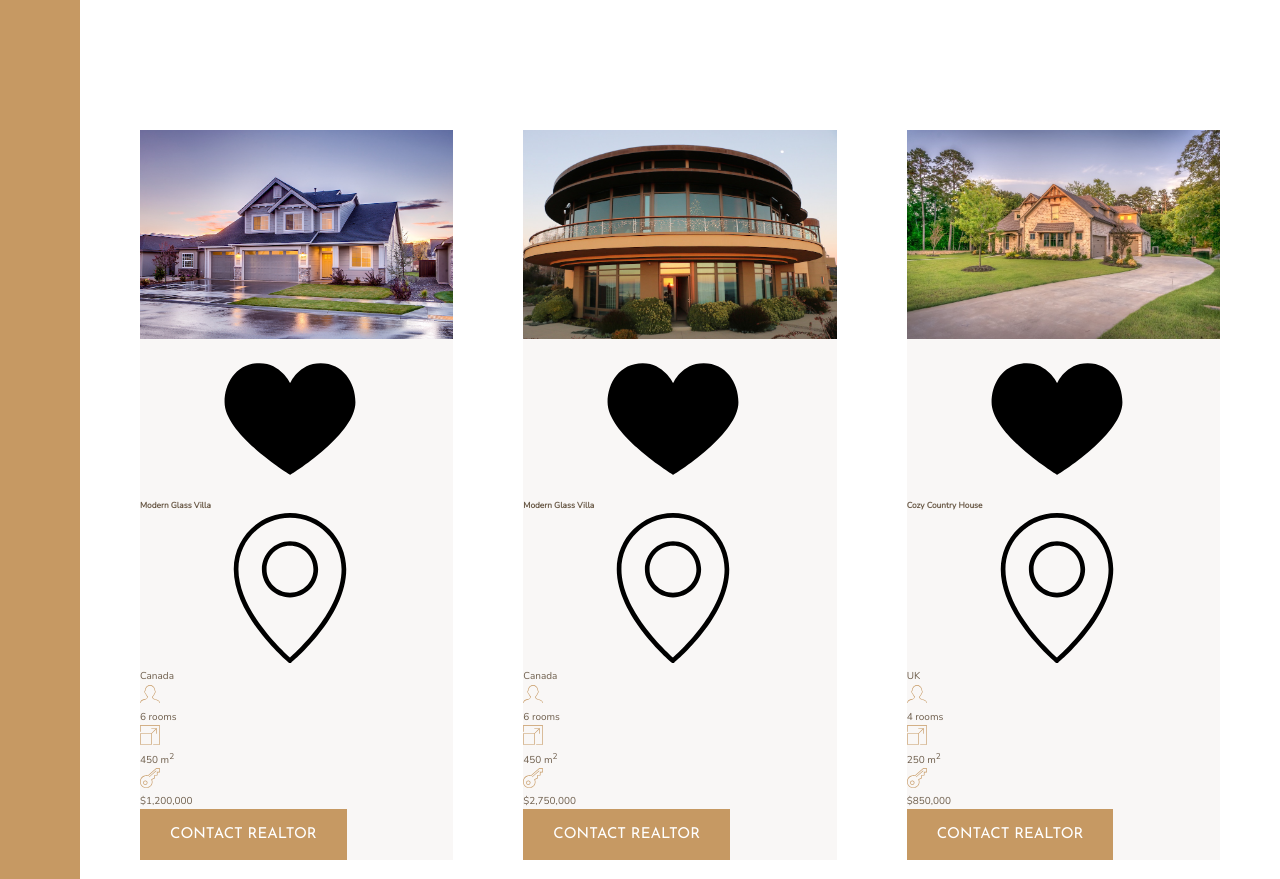
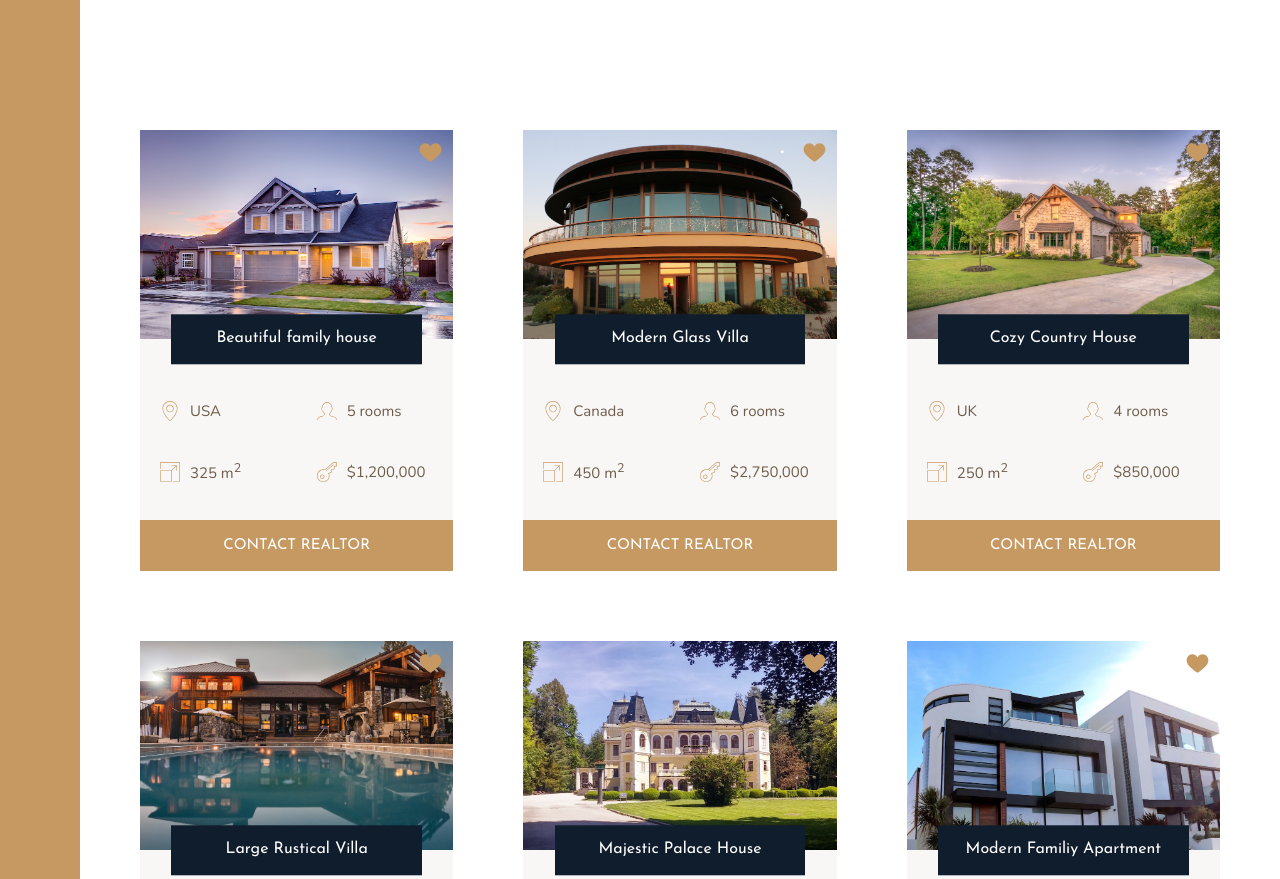
Before and after one commit to ahallam75/luxury-homes-site, a website: page index.html in a window 1280 px wide. Shown: the part 1840-2719 px from the top of the page. Drawn offline with nearby package versions, Linux system fonts and the light colour scheme.

Commit message:
Home section layout and styling completed.

```diff
--- a/index.html
+++ b/index.html
@@ -107,24 +107,24 @@
         <svg class="home__like">
           <use xlink:href="img/sprite.svg#icon-heart-full"></use>
         </svg>
-        <h5 class="home__name">Modern Glass Villa</h5>
+        <h5 class="home__name">Beautiful family house</h5>
         <div class="home__location">
           <svg>
             <use xlink:href="img/sprite.svg#icon-map-pin"></use>
           </svg>
-          <p>Canada</p>
+          <p>USA</p>
         </div>
         <div class="home__rooms">
           <svg>
             <use xlink:href="img/sprite.svg#icon-profile-male"></use>
           </svg>
-          <p>6 rooms</p>
+          <p>5 rooms</p>
         </div>
         <div class="home__area">
           <svg>
             <use xlink:href="img/sprite.svg#icon-expand"></use>
           </svg>
-          <p>450 m<sup>2</sup></p>
+          <p>325 m<sup>2</sup></p>
         </div>
         <div class="home__price">
           <svg>
--- a/sass/_homes.scss
+++ b/sass/_homes.scss
@@ -10,31 +10,71 @@
 .home {
   background-color: $color-grey-light-1;
 
+  display: grid;
+  grid-template-columns: repeat(2, 1fr);
+  grid-row-gap: 3.5rem;
+
   &__img {
     width: 100%;
+    grid-row: 1 / 2;
+    grid-column: 1 / -1;
+    z-index: 1;
   }
 
   &__like {
-
+    grid-row: 1 / 2;
+    grid-column: 2 / 3;
+    fill: $color-primary;
+    height: 2.5rem;
+    width: 2.5rem;
+    z-index: 2;
+    justify-self: end;
+    margin: 1rem;
   }
 
   &__name {
+    grid-row: 1 / 2;
+    grid-column: 1 / -1;
+    justify-self: center;
+    align-self: end;
+    z-index: 3;
 
+    width: 80%;
+    font-family: $font-display;
+    font-size: 1.6rem;
+    text-align: center;
+    padding: 1.25rem;
+    background-color: $color-secondary;
+    color: #fff;
+    font-weight: 400;
+    transform: translateY(50%);
   }
 
-  &__locations,
+  &__location,
+  &__rooms {
+    margin-top: 2.5rem;
+  }
+
+  &__location,
   &__rooms,
   &__area,
   &__price {
+
+    font-size: 1.5rem;
+    margin-left: 2rem;
+
+    display: flex;
+    align-items: center;
 
     svg {
       fill: $color-primary;
       height: 2rem;
       width: 2rem;
-    }
-
-    p {
-
+      margin-right: 1rem;
     }
   }
+
+  &__btn {
+    grid-column: 1 / -1;
+  }
 }
```
Also changed, not shown: css/style.css.
